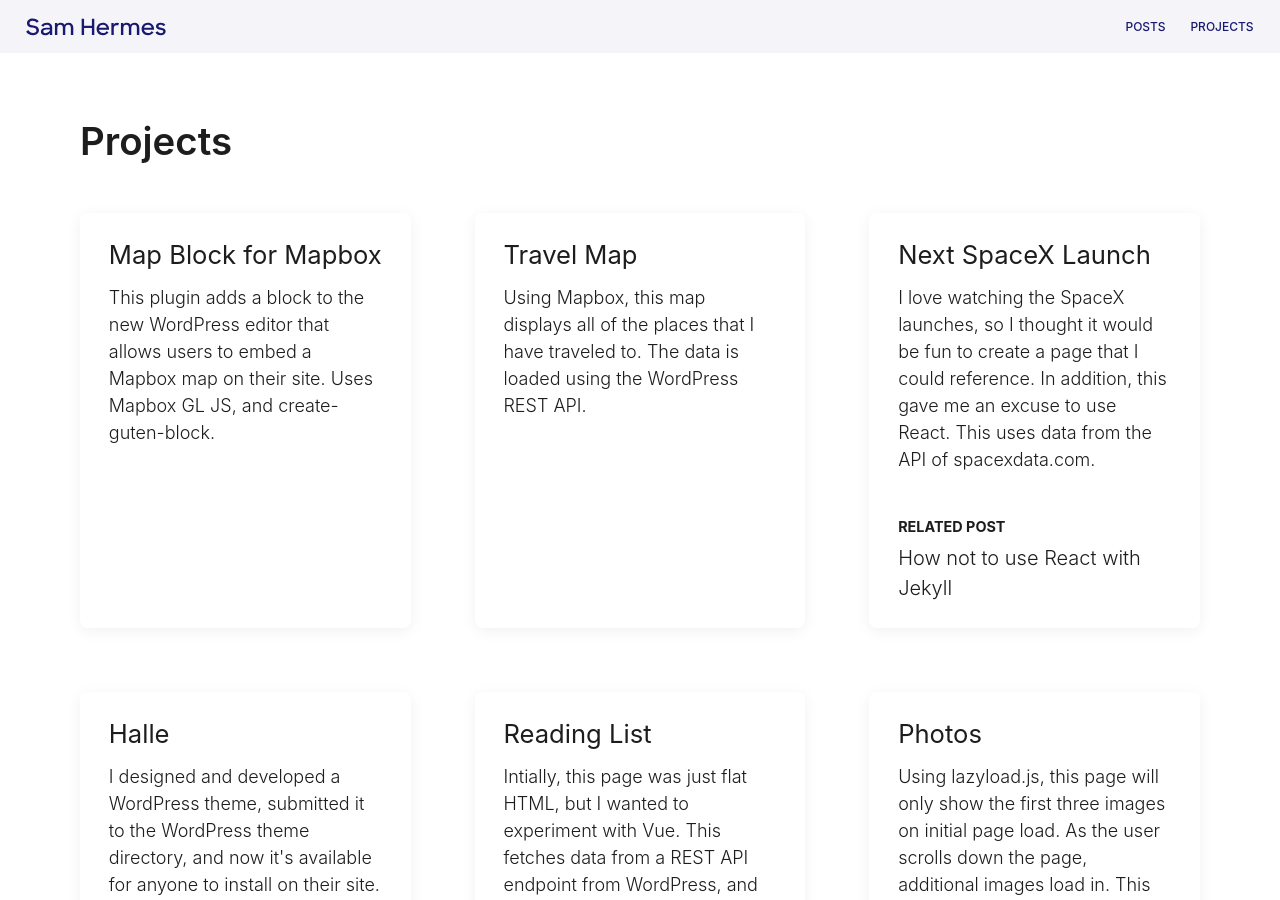
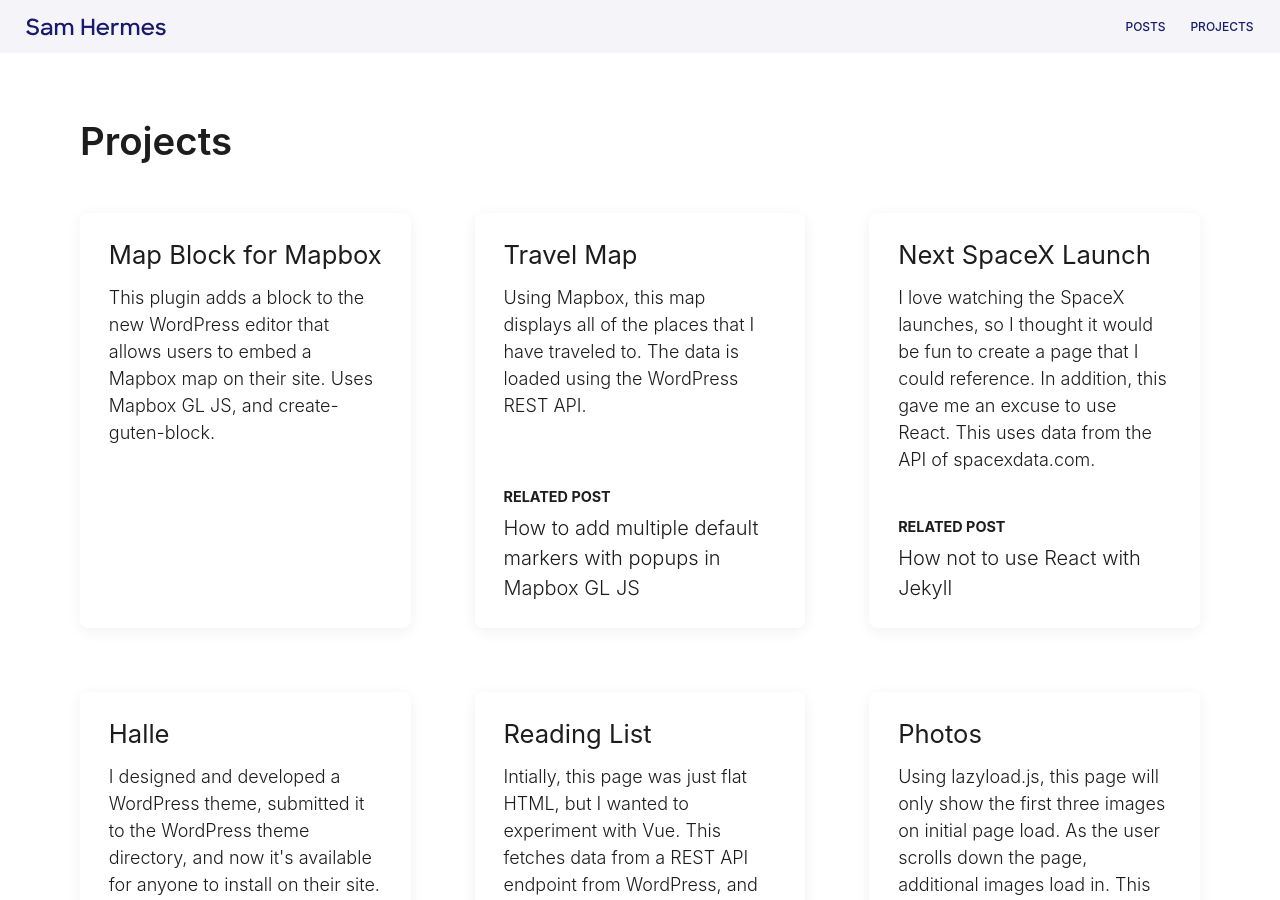
Before and after one commit to samhermes/samhermes.github.io, a Jekyll site: the page built from projects.md, in a window 1280 px wide and 900 px high. Built offline with Jekyll 4.4.1, drawn with Linux system fonts in a browser that asks for light colours.

Commit message:
Add related post to travel map project

```diff
--- a/_projects/travel-map.markdown
+++ b/_projects/travel-map.markdown
@@ -5,4 +5,6 @@ date: 2018-08-02
 label: Mapbox map
 description: Using Mapbox, this map displays all of the places that I have traveled to. The data is loaded using the WordPress REST API.
 permalink: /travel-map
+related_post: How to add multiple default markers with popups in Mapbox GL JS
+related_post_slug: multiple-markers-popups-mapbox
 ---
```
